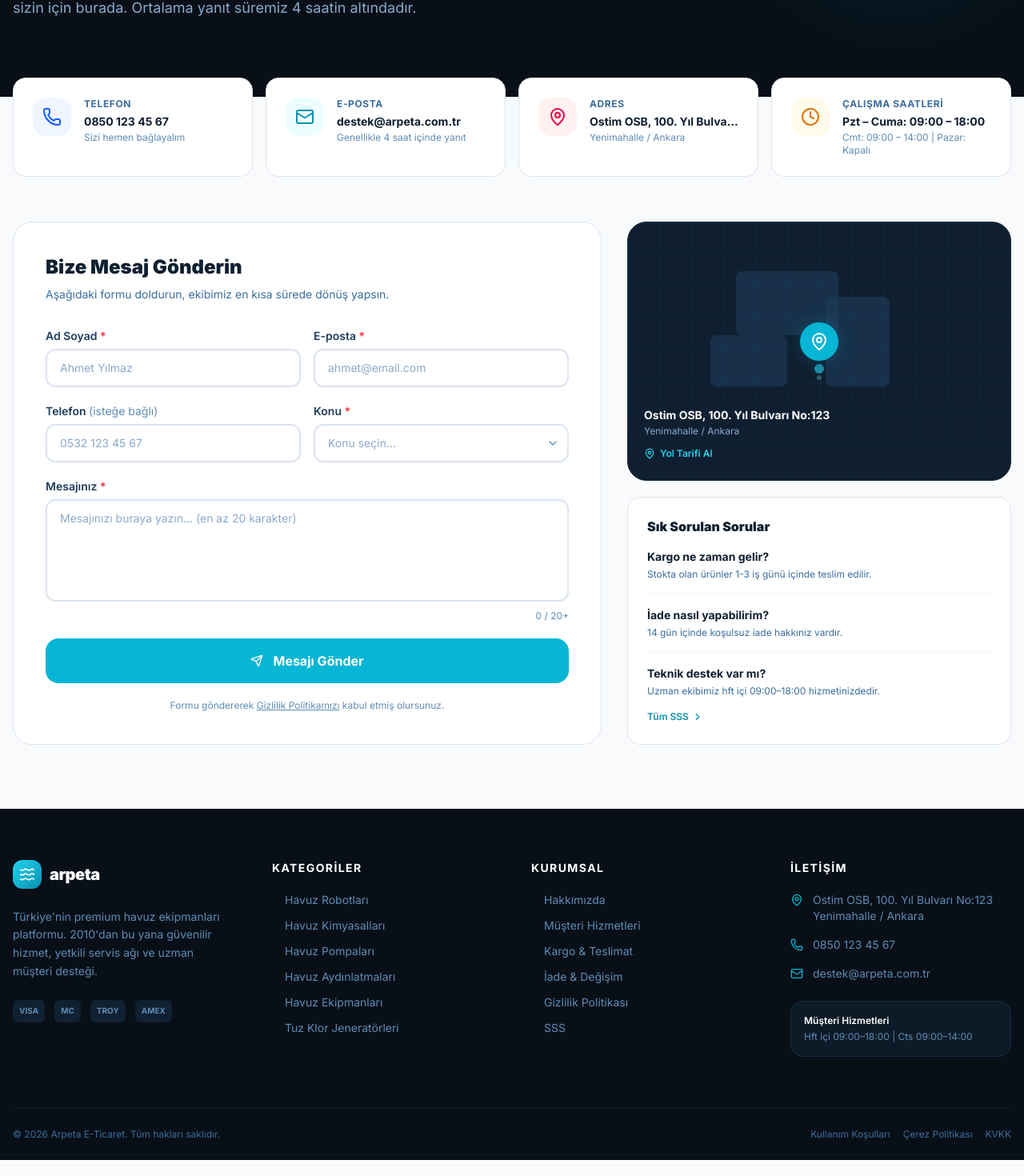
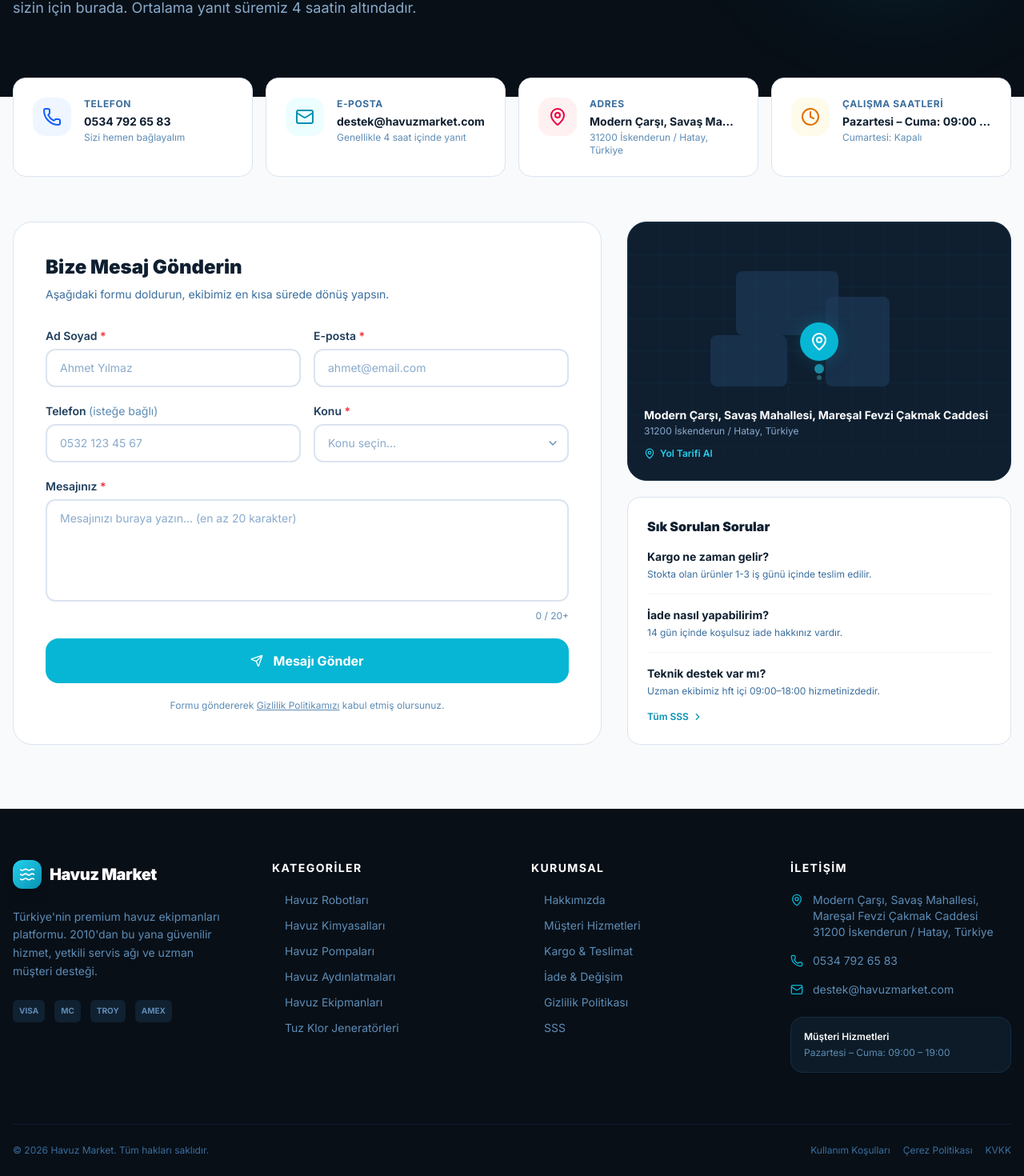
Before and after one commit to ali-akyuz/havuz-market, a Next.js app: page /iletisim in a window 1280 px wide. Shown: the part 482-1952 px from the top of the page at 80% size. Built offline with nearby package versions, Linux system fonts and the light colour scheme.

Commit message:
Havuz Market branding ve iletisim bilgileri guncellendi

```diff
--- a/src/app/iletisim/page.tsx
+++ b/src/app/iletisim/page.tsx
@@ -105,8 +105,8 @@
     {
       icon: <Clock className="w-6 h-6" />,
       title: "Çalışma Saatleri",
-      primary: "Pzt – Cuma: 09:00 – 18:00",
-      secondary: "Cmt: 09:00 – 14:00 | Pazar: Kapalı",
+      primary: siteConfig.workingHours.weekdays,
+      secondary: siteConfig.workingHours.saturday,
       href: null,
       color: "bg-amber-50 text-amber-600",
     },
--- a/src/app/layout.tsx
+++ b/src/app/layout.tsx
@@ -3,6 +3,7 @@
 import "./globals.css";
 import { Header } from "@/components/layout/Header";
 import { Footer } from "@/components/layout/Footer";
+import { siteConfig } from "@/lib/siteConfig";
 
 const inter = Inter({
   subsets: ["latin"],
@@ -12,13 +13,13 @@
 
 export const metadata: Metadata = {
   title: {
-    default: "Arpeta | Premium Havuz Ekipmanları",
-    template: "%s | Arpeta",
+    default: `${siteConfig.name} | ${siteConfig.tagline}`,
+    template: `%s | ${siteConfig.name}`,
   },
   description: "Türkiye'nin en kapsamlı havuz ekipmanları platformu. Havuz robotları, kimyasallar, pompalar ve daha fazlası. Ücretsiz kargo, 2 yıl garanti.",
   keywords: ["havuz robotu", "havuz kimyasalı", "havuz pompası", "tuz klor jeneratörü", "havuz ekipmanları"],
   openGraph: {
-    siteName: "Arpeta",
+    siteName: siteConfig.name,
     locale: "tr_TR",
   },
 };
--- a/src/components/home/Hero.tsx
+++ b/src/components/home/Hero.tsx
@@ -1,6 +1,7 @@
 import Link from "next/link";
 import Image from "next/image";
 import { ArrowRight, Shield, Truck, Star } from "lucide-react";
+import { siteConfig } from "@/lib/siteConfig";
 
 export function Hero() {
   return (
@@ -43,7 +44,7 @@
 
           <p className="text-lg text-navy-300 mb-10 leading-relaxed max-w-lg">
             Robotlardan kimyasallara, pompalardan aydınlatmaya — havuzunuzun ihtiyacı olan
-            her şey Arpeta'da. Uzman destek, 2 yıl garanti, ücretsiz kargo.
+            her şey {siteConfig.name}'te. Uzman destek, 2 yıl garanti, ücretsiz kargo.
           </p>
 
           {/* CTAs */}
--- a/src/components/layout/Footer.tsx
+++ b/src/components/layout/Footer.tsx
@@ -1,5 +1,6 @@
 import Link from "next/link";
 import { Waves, MapPin, Phone, Mail, ArrowRight } from "lucide-react";
+import { siteConfig } from "@/lib/siteConfig";
 
 export function Footer() {
   return (
@@ -13,7 +14,7 @@
               <div className="w-9 h-9 rounded-xl bg-gradient-to-br from-turquoise-400 to-turquoise-600 flex items-center justify-center shadow-lg">
                 <Waves className="w-5 h-5 text-white" />
               </div>
-              <span className="text-xl font-black text-white tracking-tight">arpeta</span>
+              <span className="text-xl font-black text-white tracking-tight">{siteConfig.name}</span>
             </Link>
             <p className="text-sm leading-relaxed text-navy-400 max-w-xs">
               Türkiye'nin premium havuz ekipmanları platformu. 2010'dan bu yana güvenilir hizmet,
@@ -78,28 +79,31 @@
             <ul className="space-y-4 text-sm">
               <li className="flex items-start gap-3">
                 <MapPin className="w-4 h-4 text-turquoise-500 mt-0.5 flex-shrink-0" />
-                <span className="text-navy-400">Ostim OSB, 100. Yıl Bulvarı No:123<br />Yenimahalle / Ankara</span>
+                <span className="text-navy-400">
+                  {siteConfig.address.line1}<br />
+                  {siteConfig.address.line2}
+                </span>
               </li>
               <li className="flex items-center gap-3">
                 <Phone className="w-4 h-4 text-turquoise-500 flex-shrink-0" />
-                <a href="tel:08501234567" className="text-navy-400 hover:text-turquoise-400 transition-colors">0850 123 45 67</a>
+                <a href={siteConfig.phoneHref} className="text-navy-400 hover:text-turquoise-400 transition-colors">{siteConfig.phone}</a>
               </li>
               <li className="flex items-center gap-3">
                 <Mail className="w-4 h-4 text-turquoise-500 flex-shrink-0" />
-                <a href="mailto:destek@arpeta.com.tr" className="text-navy-400 hover:text-turquoise-400 transition-colors">destek@arpeta.com.tr</a>
+                <a href={siteConfig.emailHref} className="text-navy-400 hover:text-turquoise-400 transition-colors">{siteConfig.email}</a>
               </li>
             </ul>
 
             <div className="mt-6 p-4 bg-navy-800/40 rounded-2xl border border-navy-700/50">
               <p className="text-xs font-semibold text-white mb-1">Müşteri Hizmetleri</p>
-              <p className="text-xs text-navy-400">Hft içi 09:00–18:00 | Cts 09:00–14:00</p>
+              <p className="text-xs text-navy-400">{siteConfig.workingHours.weekdays}</p>
             </div>
           </div>
         </div>
 
         {/* Bottom bar */}
         <div className="flex flex-col md:flex-row items-center justify-between gap-4 py-6 text-xs text-navy-500">
-          <p>© {new Date().getFullYear()} Arpeta E-Ticaret. Tüm hakları saklıdır.</p>
+          <p>© {new Date().getFullYear()} {siteConfig.name}. Tüm hakları saklıdır.</p>
           <div className="flex items-center gap-4">
             <Link href="#" className="hover:text-navy-300 transition-colors">Kullanım Koşulları</Link>
             <Link href="#" className="hover:text-navy-300 transition-colors">Çerez Politikası</Link>
--- a/src/components/layout/Header.tsx
+++ b/src/components/layout/Header.tsx
@@ -6,8 +6,9 @@
 import { Search, ShoppingCart, Heart, Menu, X, Waves, ChevronDown, Phone } from "lucide-react";
 import { useCartStore } from "@/lib/store/useCart";
 import { useFavoritesStore } from "@/lib/store/useFavorites";
-import { useRouter } from "next/navigation";
+import { useRouter, usePathname } from "next/navigation";
 import { cn } from "@/lib/utils";
+import { siteConfig } from "@/lib/siteConfig";
 
 const categories = [
   { slug: "havuz-robotlari", name: "Havuz Robotları", subs: ["Zemin Robotlar", "Duvar & Zemin", "Akıllı Sistemler"] },
@@ -68,9 +69,9 @@
             </span>
           </div>
           <div className="flex items-center gap-6">
-            <a href="tel:08501234567" className="flex items-center gap-1.5 hover:text-turquoise-300 transition-colors">
+            <a href={siteConfig.phoneHref} className="flex items-center gap-1.5 hover:text-turquoise-300 transition-colors">
               <Phone className="w-3 h-3" />
-              0850 123 45 67
+              {siteConfig.phone}
             </a>
             <Link href="/hakkimizda" className="hover:text-turquoise-300 transition-colors">Hakkımızda</Link>
             <Link href="/iletisim" className="hover:text-turquoise-300 transition-colors">İletişim</Link>
@@ -106,7 +107,7 @@
                 </div>
               </div>
               <div className="flex flex-col leading-none">
-                <span className="text-xl font-black text-navy-900 tracking-tight">arpeta</span>
+                <span className="text-xl font-black text-navy-900 tracking-tight">{siteConfig.name}</span>
                 <span className="text-[10px] text-navy-400 font-medium tracking-widest uppercase">Havuz Ekipmanları</span>
               </div>
             </Link>
--- a/src/lib/siteConfig.ts
+++ b/src/lib/siteConfig.ts
@@ -3,21 +3,21 @@
  * Telefon, e-posta, adres ve çalışma saatlerini buradan güncelleyin.
  */
 export const siteConfig = {
-  name: "Arpeta",
+  name: "Havuz Market",
   tagline: "Premium Havuz Ekipmanları",
-  phone: "0850 123 45 67",
-  phoneHref: "tel:08501234567",
-  email: "destek@arpeta.com.tr",
-  emailHref: "mailto:destek@arpeta.com.tr",
+  phone: "0534 792 65 83",
+  phoneHref: "tel:+905347926583",
+  email: "destek@havuzmarket.com",
+  emailHref: "mailto:destek@havuzmarket.com",
   address: {
-    line1: "Ostim OSB, 100. Yıl Bulvarı No:123",
-    line2: "Yenimahalle / Ankara",
-    full: "Ostim OSB, 100. Yıl Bulvarı No:123, Yenimahalle / Ankara",
+    line1: "Modern Çarşı, Savaş Mahallesi, Mareşal Fevzi Çakmak Caddesi",
+    line2: "31200 İskenderun / Hatay, Türkiye",
+    full: "Modern Çarşı, Savaş Mahallesi, Mareşal Fevzi Çakmak Caddesi, 31200 İskenderun / Hatay, Türkiye",
     mapsUrl: "https://maps.google.com",
   },
   workingHours: {
-    weekdays: "Pazartesi – Cuma: 09:00 – 18:00",
-    saturday: "Cumartesi: 09:00 – 14:00",
+    weekdays: "Pazartesi – Cuma: 09:00 – 19:00",
+    saturday: "Cumartesi: Kapalı",
     sunday: "Pazar: Kapalı",
   },
   social: {
--- a/src/lib/store/useCart.ts
+++ b/src/lib/store/useCart.ts
@@ -60,7 +60,7 @@
       },
     }),
     {
-      name: 'arpeta-cart-storage',
+      name: 'havuzmarket-cart-storage',
     }
   )
 );
--- a/src/lib/store/useFavorites.ts
+++ b/src/lib/store/useFavorites.ts
@@ -27,7 +27,7 @@
       },
     }),
     {
-      name: 'arpeta-favorites-storage',
+      name: 'havuzmarket-favorites-storage',
     }
   )
 );
```
Also changed, not shown: src/app/hakkimizda/page.tsx (+8 -8 lines).
